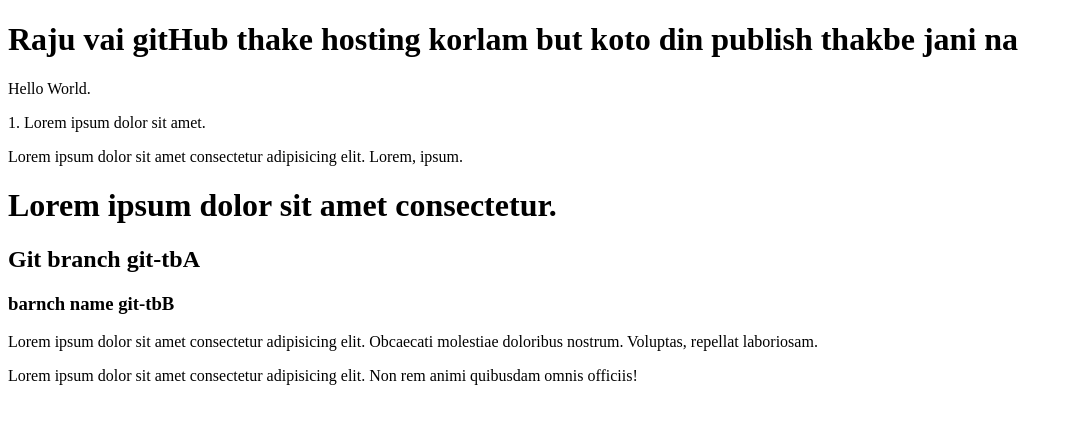
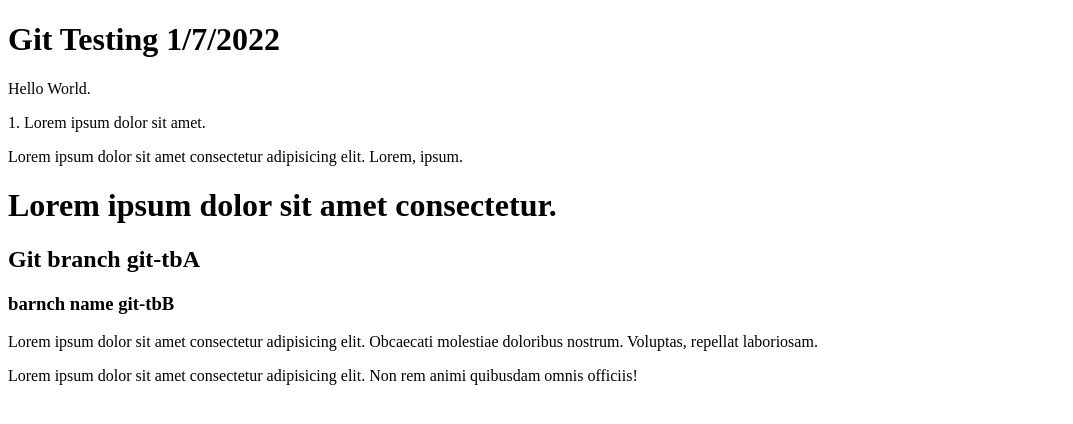
Before and after one commit to kupidr/git-test, a plain HTML site: page index.html in a window 1280 px wide. Shown: the whole page, without its empty margins (0-1073 px from the left). Drawn offline with Linux system fonts and the light colour scheme.

Commit message:
Last update 1/7/2022

```diff
--- a/index.html
+++ b/index.html
@@ -7,7 +7,7 @@
     <title>Git-Test</title>
   </head>
   <body>
-    <h1>Raju vai gitHub thake hosting korlam but koto din publish thakbe jani na</h1>
+    <h1>Git Testing 1/7/2022</h1>
     <p>Hello World.</p>
     <div class="box1">
       <p>1. Lorem ipsum dolor sit amet.</p>
```
